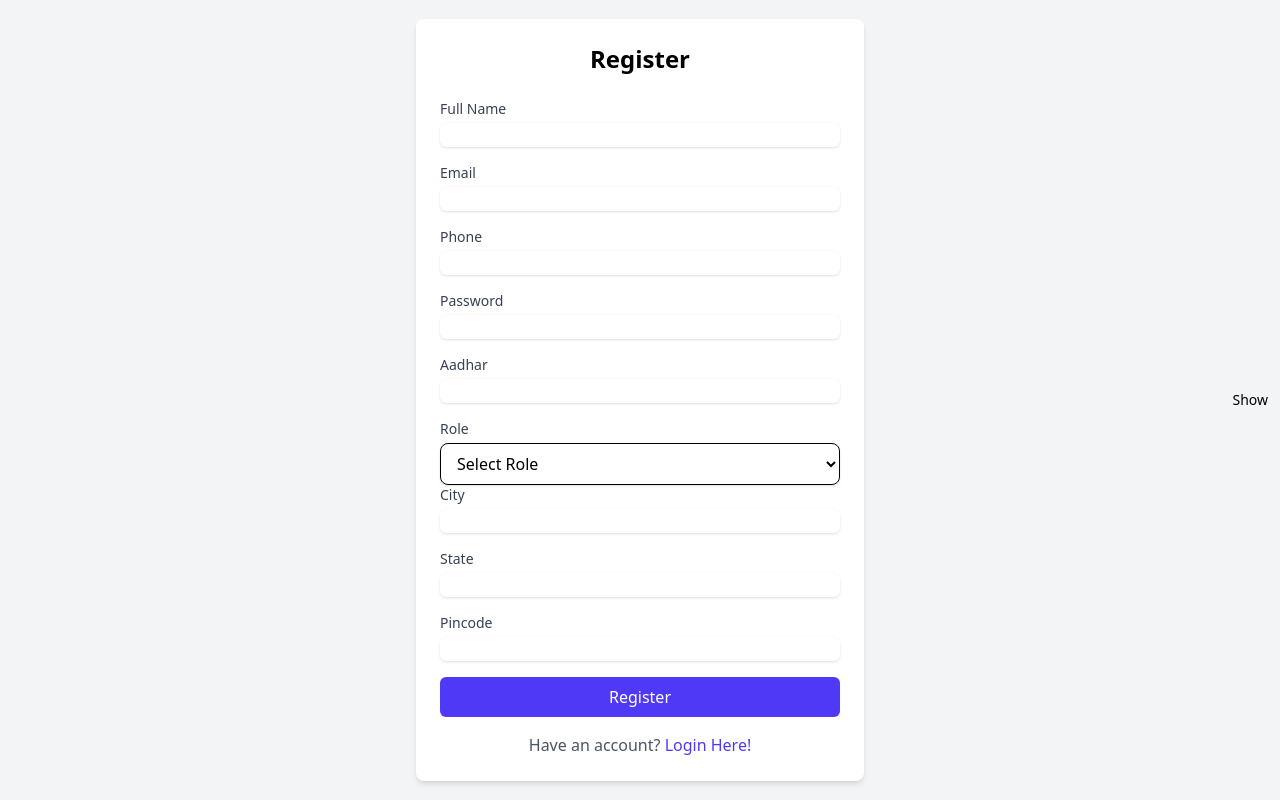
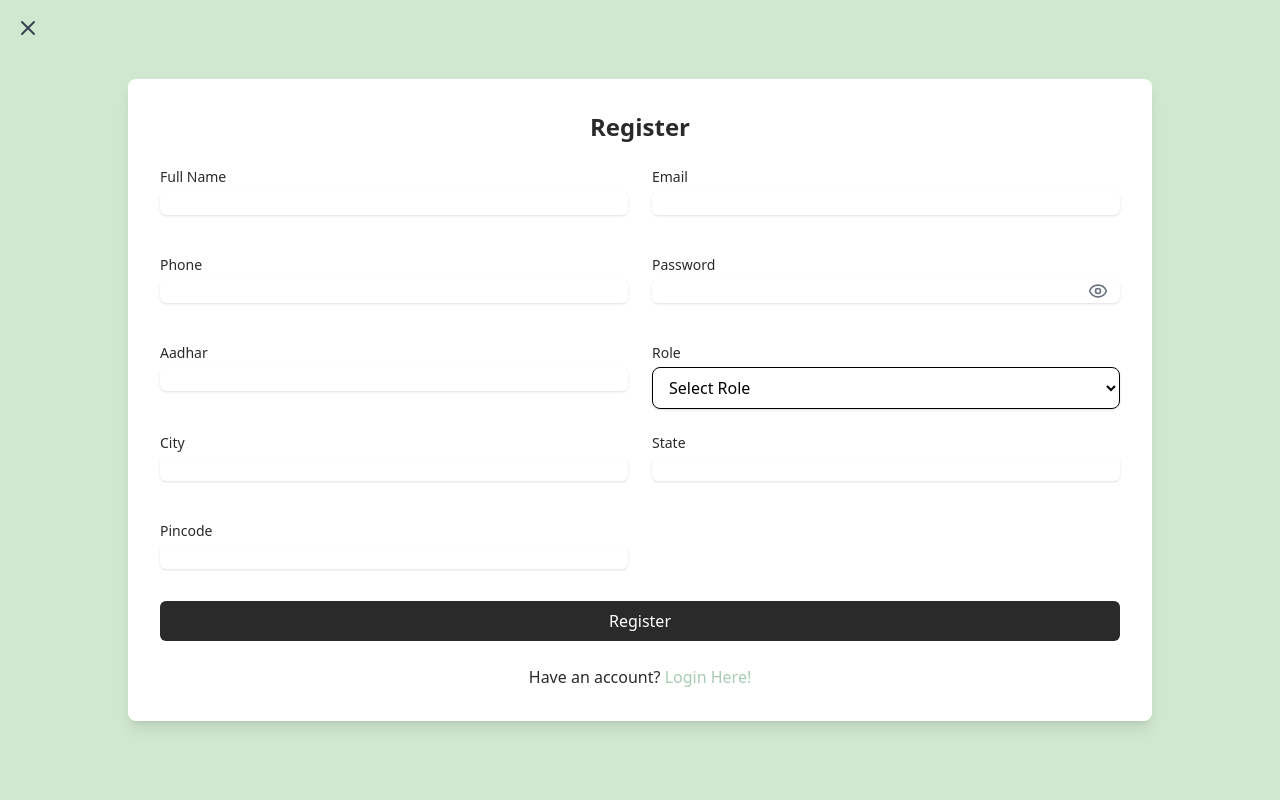
Before and after one commit to Kapilgupta20/KisanMitra, a React (Vite) app: page /Register in a window 1280 px wide. Built offline with nearby package versions, Linux system fonts and the light colour scheme.

Commit message:
Login & Register

```diff
--- a/src/App.jsx
+++ b/src/App.jsx
@@ -14,6 +14,7 @@ function App() {
     <Router>
       <Routes>
         <Route path="/" element={<Landing />} />
+        <Route path="/home" element={<Landing />} />
         <Route path="/about" element={<About />} />
         <Route path="/Login" element={<Login />} />
         <Route path="/Register" element={<Register />} />
--- a/src/pages/Login.jsx
+++ b/src/pages/Login.jsx
@@ -1,6 +1,7 @@
 import React, { useState } from 'react';
 import axios from 'axios';
 import { useNavigate } from 'react-router-dom';
+import { Eye, EyeOff, X } from 'lucide-react'; // Import cross icon from lucide-react
 
 const Login = () => {
   const [formData, setFormData] = useState({
@@ -20,7 +21,7 @@ const Login = () => {
     try {
       const response = await axios.post('http://localhost:8000/user/login', formData, {
         headers: {
-          'Content-Type': 'application/json'
+          'Content-Type': 'application/json',
         },
       });
       console.log('Login successful:', response.data);
@@ -35,12 +36,20 @@ const Login = () => {
       }
     } catch (error) {
       console.error('Login failed:', error.response.data);
+      setError('Login failed. Please check your credentials.');
     }
   };
 
   return (
-    <div className="w-full max-w-md mx-auto bg-white rounded-lg shadow-md p-6">
-      <h2 className="text-2xl font-bold text-center text-gray-800"> Login </h2>
+    <div className="min-h-screen bg-[#D1E8D0] flex flex-col">
+      <div className="flex justify-between p-4">
+        <button onClick={() => navigate('/home')} className="text-[#2A2A2A]">
+          <X size={24} />
+        </button>
+      </div>
+      <div className="flex flex-1 items-center justify-center px-4 py-6">
+        <div className="w-full max-w-md bg-white rounded-lg shadow-lg p-6">
+          <h2 className="text-2xl font-bold text-center text-[#2A2A2A]">Login</h2>
           {error && (
             <div className="mt-4 p-2 bg-red-100 border border-red-400 text-red-700 rounded">
               {error}
@@ -48,33 +57,63 @@ const Login = () => {
           )}
           <form className="mt-6" onSubmit={handleSubmit}>
             <div className="mb-4">
-          <label htmlFor="email" className="block text-sm font-medium text-gray-700"> Email </label>
-          <input type="email" id="email" name="email" placeholder="Email" value={formData.email} onChange={handleChange} className="mt-1 block w-full rounded-md border-gray-300 shadow-sm focus:ring-indigo-500 focus:border-indigo-500" required />
+              <label htmlFor="email" className="block text-sm font-medium text-[#2A2A2A]">
+                Email
+              </label>
+              <input
+                type="email"
+                id="email"
+                name="email"
+                placeholder="Email"
+                value={formData.email}
+                onChange={handleChange}
+                className="mt-1 block w-full rounded-md border-gray-300 shadow-sm focus:ring-[#A8CBB5] focus:border-[#A8CBB5]"
+                required
+              />
             </div>
             <div className="mb-4">
-          <label htmlFor="password" className="block text-sm font-medium text-gray-700">
+              <label htmlFor="password" className="block text-sm font-medium text-[#2A2A2A]">
                 Password
               </label>
-          <input type={showPassword ? 'text' : 'password'} id="password" name="password" placeholder="Password" value={formData.password} onChange={handleChange} className="mt-1 block w-full rounded-md border-gray-300 shadow-sm focus:ring-indigo-500 focus:border-indigo-500" required />
-          <button type="button" onClick={() => setShowPassword(!showPassword)} className="absolute inset-y-0 right-0 pr-3 flex items-center text-sm leading-5"> {showPassword ? 'Hide' : 'Show'} </button>
+              <div className="relative">
+                <input
+                  type={showPassword ? 'text' : 'password'}
+                  id="password"
+                  name="password"
+                  placeholder="Password"
+                  value={formData.password}
+                  onChange={handleChange}
+                  className="mt-1 block w-full rounded-md border-gray-300 shadow-sm focus:ring-[#A8CBB5] focus:border-[#A8CBB5] pr-10"
+                  required
+                />
+                <button
+                  type="button"
+                  onClick={() => setShowPassword(!showPassword)}
+                  className="absolute inset-y-0 right-3 flex items-center text-[#2A2A2A] focus:outline-none"
+                >
+                  {showPassword ? <EyeOff size={20} /> : <Eye size={20} />}
+                </button>
+              </div>
             </div>
             <button
               type="submit"
-          className="w-full bg-indigo-600 text-white py-2 px-4 rounded-md hover:bg-indigo-700 focus:outline-none cursor-pointer"
+              className="w-full bg-[#2A2A2A] text-white py-2 px-4 rounded-md hover:bg-[#A8CBB5] transition-colors focus:outline-none cursor-pointer mt-4"
             >
               Login
             </button>
           </form>
-      <p className="mt-4 text-center text-gray-600">
+          <p className="mt-4 text-center text-[#2A2A2A]">
             Don't have an account?{' '}
             <button
-          className="text-indigo-600 hover:underline cursor-pointer"
+              className="text-[#A8CBB5] hover:underline cursor-pointer"
               onClick={() => navigate('/register')}
             >
               Register Here!
             </button>
           </p>
         </div>
+      </div>
+    </div>
   );
 };
 
--- a/src/pages/Register.jsx
+++ b/src/pages/Register.jsx
@@ -1,6 +1,7 @@
 import React, { useState } from 'react';
 import axios from 'axios';
 import { useNavigate } from 'react-router-dom';
+import { Eye, EyeOff, X } from 'lucide-react'; // Import the X (cross) icon from lucide-react
 
 const Register = () => {
   const [formData, setFormData] = useState({
@@ -15,13 +16,12 @@ const Register = () => {
     pincode: '',
   });
   const [error, setError] = useState('');
+  const [showPassword, setShowPassword] = useState(false);
   const navigate = useNavigate();
 
   const handleChange = (e) => {
     setFormData({ ...formData, [e.target.name]: e.target.value });
   };
-
-  const [showPassword, setShowPassword] = useState(false);
 
   const handleSubmit = async (e) => {
     e.preventDefault();
@@ -43,21 +43,29 @@ const Register = () => {
       }
     } catch (error) {
       console.error('Registration failed:', error.response.data);
+      setError('Registration failed. Please try again.');
     }
   };
 
   return (
-    <div className="flex items-center justify-center min-h-screen bg-gray-100">
-      <div className="w-full max-w-md bg-white p-6 rounded-lg shadow-md">
-        <h2 className="text-2xl font-bold mb-4 text-center">Register</h2>
+    <div className="min-h-screen bg-[#D1E8D0] flex flex-col">
+      {/* Cross icon to navigate to home */}
+      <div className="absolute top-4 left-4 text-gray-700 cursor-pointer" onClick={() => navigate('/home')}>
+        <X size={24} />
+      </div>
+
+      <div className="flex flex-1 items-center justify-center px-4 py-6">
+        <div className="w-full max-w-5xl bg-white rounded-lg shadow-lg p-8">
+          <h2 className="text-2xl font-bold text-center text-[#2A2A2A] mb-6">Register</h2>
           {error && (
-          <div className="mt-4 p-2 bg-red-100 border border-red-400 text-red-700 rounded">
+            <div className="mb-4 p-2 bg-red-100 border border-red-400 text-red-700 rounded">
               {error}
             </div>
           )}
-        <form className="mt-6" onSubmit={handleSubmit}>
+          <form onSubmit={handleSubmit}>
+            <div className="grid grid-cols-2 gap-6">
               <div className="mb-4">
-            <label htmlFor="fullName" className="block text-sm font-medium text-gray-700">
+                <label htmlFor="name" className="block text-sm font-medium text-[#2A2A2A]">
                   Full Name
                 </label>
                 <input
@@ -66,12 +74,12 @@ const Register = () => {
                   name="name"
                   value={formData.name}
                   onChange={handleChange}
-              className="mt-1 block w-full rounded-md border-gray-300 shadow-sm focus:ring-indigo-500 focus:border-indigo-500"
+                  className="mt-1 block w-full rounded-md border-gray-300 shadow-sm focus:ring-[#A8CBB5] focus:border-[#A8CBB5]"
                   required
                 />
               </div>
               <div className="mb-4">
-            <label htmlFor="email" className="block text-sm font-medium text-gray-700">
+                <label htmlFor="email" className="block text-sm font-medium text-[#2A2A2A]">
                   Email
                 </label>
                 <input
@@ -80,12 +88,12 @@ const Register = () => {
                   name="email"
                   value={formData.email}
                   onChange={handleChange}
-              className="mt-1 block w-full rounded-md border-gray-300 shadow-sm focus:ring-indigo-500 focus:border-indigo-500"
+                  className="mt-1 block w-full rounded-md border-gray-300 shadow-sm focus:ring-[#A8CBB5] focus:border-[#A8CBB5]"
                   required
                 />
               </div>
               <div className="mb-4">
-            <label htmlFor="phone" className="block text-sm font-medium text-gray-700">
+                <label htmlFor="phone" className="block text-sm font-medium text-[#2A2A2A]">
                   Phone
                 </label>
                 <input
@@ -94,33 +102,35 @@ const Register = () => {
                   name="phone"
                   value={formData.phone}
                   onChange={handleChange}
-              className="mt-1 block w-full rounded-md border-gray-300 shadow-sm focus:ring-indigo-500 focus:border-indigo-500"
+                  className="mt-1 block w-full rounded-md border-gray-300 shadow-sm focus:ring-[#A8CBB5] focus:border-[#A8CBB5]"
                   required
                 />
               </div>
               <div className="mb-4">
-            <label htmlFor="password" className="block text-sm font-medium text-gray-700">
+                <label htmlFor="password" className="block text-sm font-medium text-[#2A2A2A]">
                   Password
                 </label>
+                <div className="relative">
                   <input
                     type={showPassword ? 'text' : 'password'}
                     id="password"
                     name="password"
                     value={formData.password}
                     onChange={handleChange}
-              className="mt-1 block w-full rounded-md border-gray-300 shadow-sm focus:ring-indigo-500 focus:border-indigo-500"
+                    className="mt-1 block w-full rounded-md border-gray-300 shadow-sm focus:ring-[#A8CBB5] focus:border-[#A8CBB5] pr-10"
                     required
                   />
                   <button
                     type="button"
                     onClick={() => setShowPassword(!showPassword)}
-              className="absolute inset-y-0 right-0 pr-3 flex items-center text-sm leading-5"
+                    className="absolute inset-y-0 right-3 flex items-center text-gray-500 focus:outline-none"
                   >
-              {showPassword ? 'Hide' : 'Show'}
+                    {showPassword ? <EyeOff size={20} /> : <Eye size={20} />}
                   </button>
                 </div>
+              </div>
               <div className="mb-4">
-            <label htmlFor="aadhar" className="block text-sm font-medium text-gray-700">
+                <label htmlFor="aadhar" className="block text-sm font-medium text-[#2A2A2A]">
                   Aadhar
                 </label>
                 <input
@@ -129,26 +139,28 @@ const Register = () => {
                   name="aadhar"
                   value={formData.aadhar}
                   onChange={handleChange}
-              className="mt-1 block w-full rounded-md border-gray-300 shadow-sm focus:ring-indigo-500 focus:border-indigo-500"
+                  className="mt-1 block w-full rounded-md border-gray-300 shadow-sm focus:ring-[#A8CBB5] focus:border-[#A8CBB5]"
                   required
                 />
               </div>
               <div>
-            <label className="block text-sm font-medium text-gray-700">Role</label>
+                <label className="block text-sm font-medium text-[#2A2A2A]">Role</label>
                 <select
                   name="role"
                   value={formData.role}
                   onChange={handleChange}
-              className="w-full mt-1 px-3 py-2 border rounded-lg shadow-sm focus:ring-indigo-500 focus:border-indigo-500"
+                  className="w-full mt-1 px-3 py-2 border rounded-lg shadow-sm focus:ring-[#A8CBB5] focus:border-[#A8CBB5]"
                   required
                 >
-              <option value="" disabled>Select Role</option>
+                  <option value="" disabled>
+                    Select Role
+                  </option>
                   <option value="farmer">Farmer</option>
                   <option value="buyer">Buyer</option>
                 </select>
               </div>
               <div className="mb-4">
-            <label htmlFor="city" className="block text-sm font-medium text-gray-700">
+                <label htmlFor="city" className="block text-sm font-medium text-[#2A2A2A]">
                   City
                 </label>
                 <input
@@ -157,12 +169,12 @@ const Register = () => {
                   name="city"
                   value={formData.city}
                   onChange={handleChange}
-              className="mt-1 block w-full rounded-md border-gray-300 shadow-sm focus:ring-indigo-500 focus:border-indigo-500"
+                  className="mt-1 block w-full rounded-md border-gray-300 shadow-sm focus:ring-[#A8CBB5] focus:border-[#A8CBB5]"
                   required
                 />
               </div>
               <div className="mb-4">
-            <label htmlFor="state" className="block text-sm font-medium text-gray-700">
+                <label htmlFor="state" className="block text-sm font-medium text-[#2A2A2A]">
                   State
                 </label>
                 <input
@@ -171,12 +183,12 @@ const Register = () => {
                   name="state"
                   value={formData.state}
                   onChange={handleChange}
-              className="mt-1 block w-full rounded-md border-gray-300 shadow-sm focus:ring-indigo-500 focus:border-indigo-500"
+                  className="mt-1 block w-full rounded-md border-gray-300 shadow-sm focus:ring-[#A8CBB5] focus:border-[#A8CBB5]"
                   required
                 />
               </div>
               <div className="mb-4">
-            <label htmlFor="pincode" className="block text-sm font-medium text-gray-700">
+                <label htmlFor="pincode" className="block text-sm font-medium text-[#2A2A2A]">
                   Pincode
                 </label>
                 <input
@@ -185,30 +197,30 @@ const Register = () => {
                   name="pincode"
                   value={formData.pincode}
                   onChange={handleChange}
-              className="mt-1 block w-full rounded-md border-gray-300 shadow-sm focus:ring-indigo-500 focus:border-indigo-500"
+                  className="mt-1 block w-full rounded-md border-gray-300 shadow-sm focus:ring-[#A8CBB5] focus:border-[#A8CBB5]"
                   required
                 />
+              </div>
             </div>
 
             <button
               type="submit"
-            className="w-full bg-indigo-600 text-white py-2 px-4 rounded-md hover:bg-indigo-700 focus:outline-none"
+              className="w-full bg-[#2A2A2A] text-white py-2 px-4 rounded-md hover:bg-[#A8CBB5] transition-colors focus:outline-none cursor-pointer mt-4"
             >
               Register
             </button>
           </form>
-
-        <p className="mt-4 text-center text-gray-600">
+          <p className="mt-6 text-center text-[#2A2A2A]">
             Have an account?{' '}
             <button
-            className="text-indigo-600 hover:underline cursor-pointer"
+              className="text-[#A8CBB5] hover:underline cursor-pointer"
               onClick={() => navigate('/login')}
             >
               Login Here!
             </button>
           </p>
         </div>
-
+      </div>
     </div>
   );
 };
```
Lines whose indentation alone changed are shown as unchanged.
